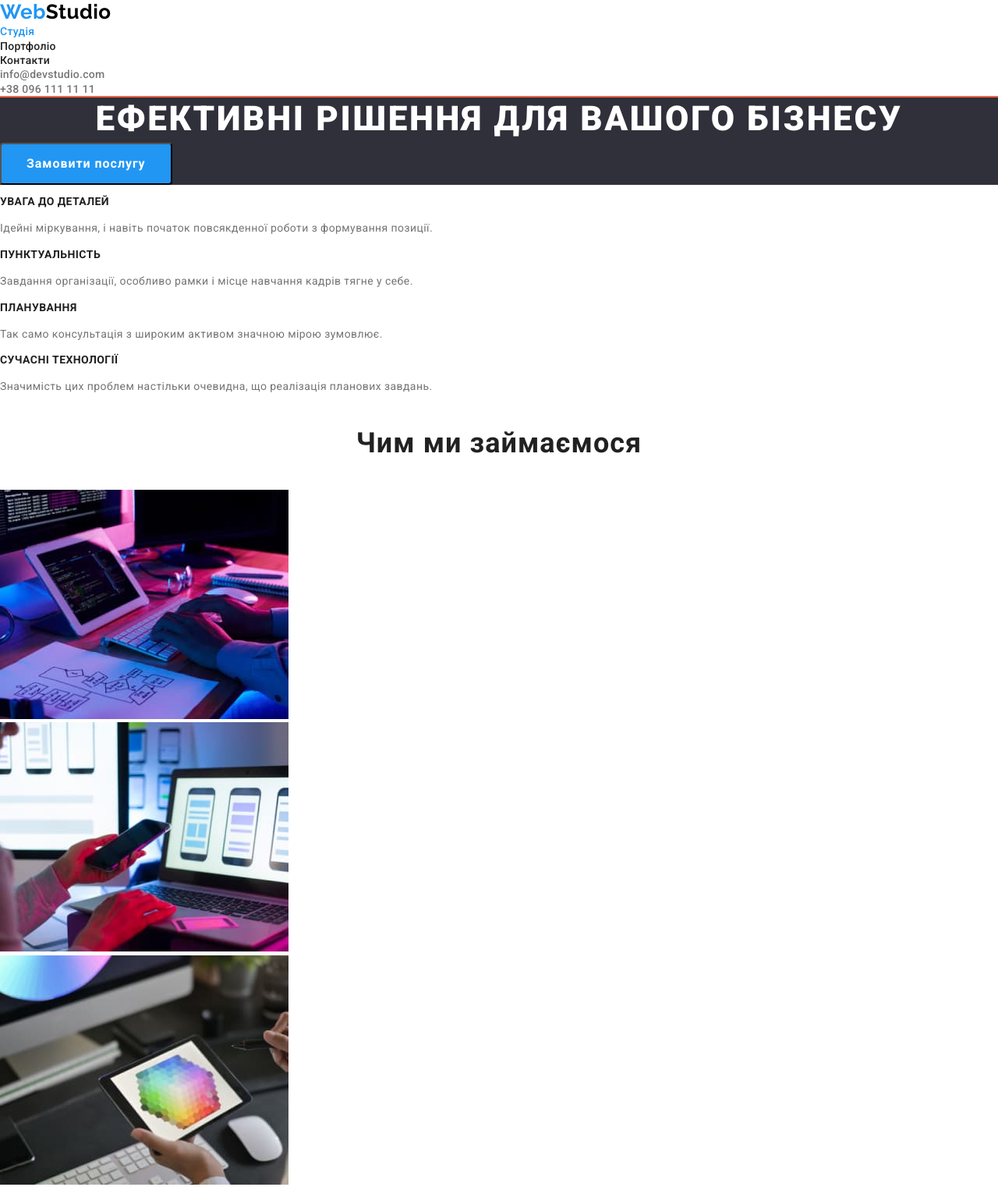
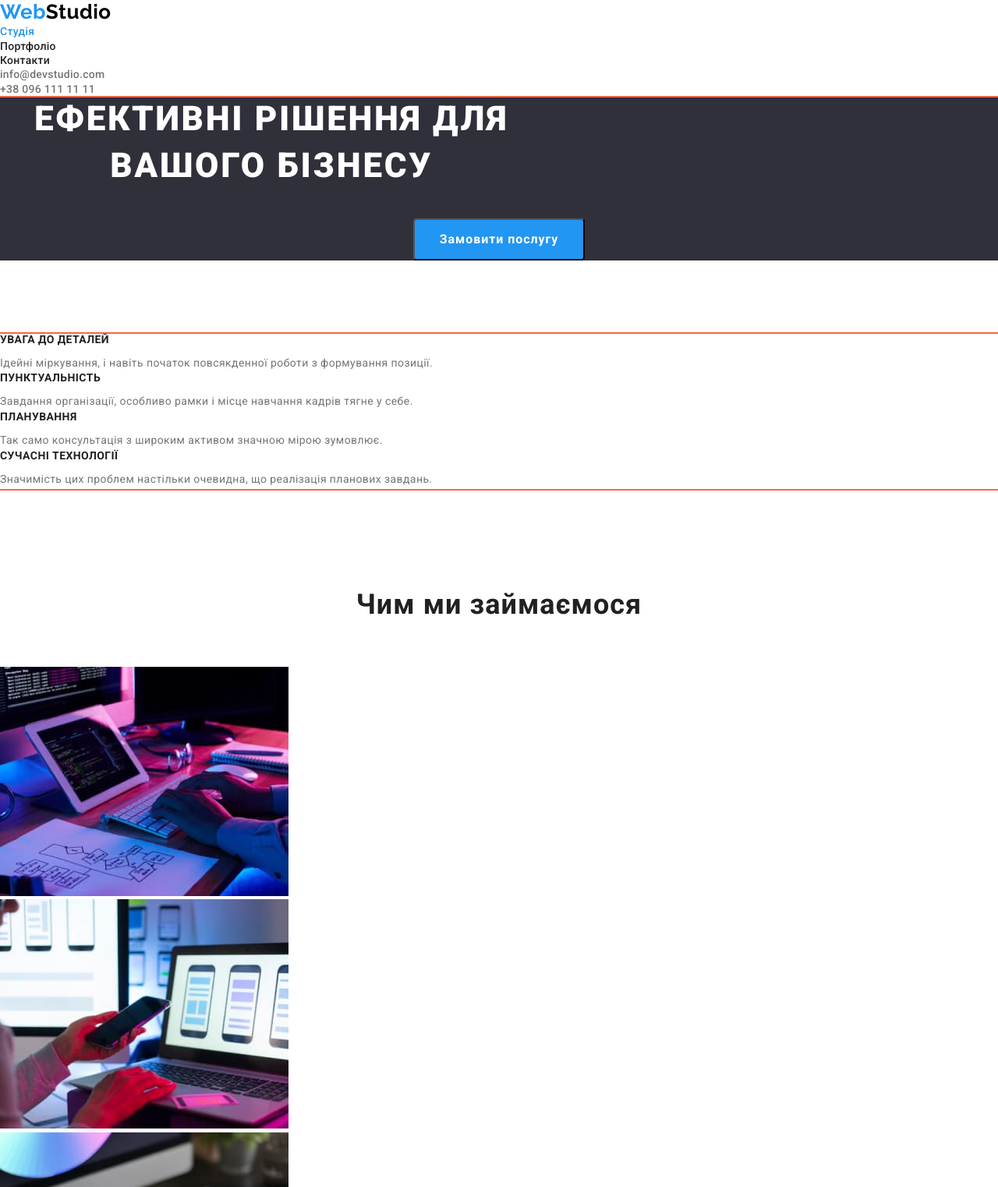
Before and after one commit to VolodymyrShostak/goit-markup-hw-03, a plain HTML site: page index.html in a window 1280 px wide. Shown: the top 1522 px of the page at 78% size. Drawn offline with nearby package versions, Linux system fonts and the light colour scheme.

Commit message:
відображення маржинів і падінгів на гол. сторінці

```diff
--- a/css/styles.css
+++ b/css/styles.css
@@ -74,19 +74,29 @@ text-decoration: none;
 .contacts .link.current {
     color: var(--accent-color);
 }
-
+.hero {
+    text-align: center;
+}
 .hero, .footer {
     background-color:#2F303A;
 }
 
 .hero-title {
-margin-top: 0;
-margin-bottom: 0;
+margin-top:0;
+margin-bottom:100width: 696px;
+height: 120px;
+left: 452px;
+top: 280px;0px;
+
 color: #FFFFFF;
 font-weight: 900;
 font-size: 44px;
 line-height: 1.36;
-text-align: center;
+width: 696px;
+height: 120px;
+left: 452px;
+top: 280px;
+
 letter-spacing: 0.06em;
 text-transform: uppercase;
 
@@ -128,7 +138,14 @@ padding: 10px 32px ;
  background-color:var(--accent-color);
   color: var(--primaty-white-color);}
 
+.section {
+    padding-top: 94px;
+    padding-bottom: 24px;
+}
+
 .section-title {
+    margin-top: 0;
+    margin-bottom: 0;
 color:var(--title-text-color);
 font-size: 36px;
 line-height: 1.67;
@@ -137,16 +154,22 @@ letter-spacing: 0.03em;
 
 }
 .title   {
-    color:var(--title-text-color);
+margin-top: 0;
+margin-bottom: 10px;
+color:var(--title-text-color);
 
 font-size: 14px;
 line-height: 1.14;
 letter-spacing: 0.03em;
 text-transform: uppercase;
 }
+.image-list {
+   padding-top: 50px;
+}
 
 .priority .text {
-
+margin-top: 0;
+margin-bottom: 0;
 font-size: 14px;
 line-height: 1.7;
 letter-spacing: 0.03em;
--- a/index.html
+++ b/index.html
@@ -37,8 +37,9 @@
                 </section>
             </div>
             <!--Основні акценти-->
-            <section>
+            <section class="section">
             <!-- <h2 class="section-title">Наші пріорітети</h2>     -->
+            <div class="container">
                 <ul class="priority list">
                     <li>
                         <h3 class="title">УВАГА ДО ДЕТАЛЕЙ</h3>
@@ -69,11 +70,12 @@
                         </p>
                     </li>
                 </ul>
+            </div>
             </section>
             <!--Напрямки діяльності-->
             <section class="section">
                 <h2 class="section-title">Чим ми займаємося</h2>
-                <ul class="image list">
+                <ul class="image-list list">
                     <li>
                         <img
                             src="./images/img-operation-1.jpg"
```
